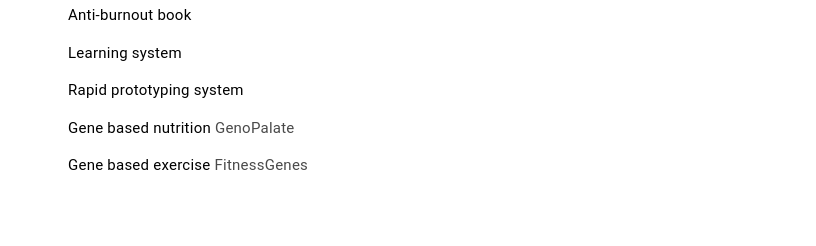
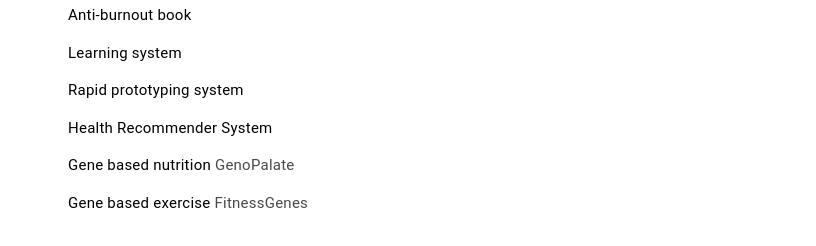
Before and after one commit to giorgallidis/jneo, a Gatsby site: page /publications/ in a window 1280 px wide. Shown: the part 850-1096 px from the top of the page, without its empty margins (4-820 px from the left). Built offline with nearby package versions, Linux system fonts and the light colour scheme; Gatsby itself is replaced by a stand-in of ours; some packages are replaced by stand-ins of ours.

Commit message:
Update publications.md

```diff
--- a/content/publications.md
+++ b/content/publications.md
@@ -15,6 +15,8 @@ category: publications
 
 <a href="https://www.notion.so/Rapid-Prototyping-System-020149df896049a4b9ab05f868901b55">Rapid prototyping system</a>
 
+[Health Recommender System](/project2)
+
 [Gene based nutrition](/project2) GenoPalate
 
 [Gene based exercise](/project2) FitnessGenes
```
